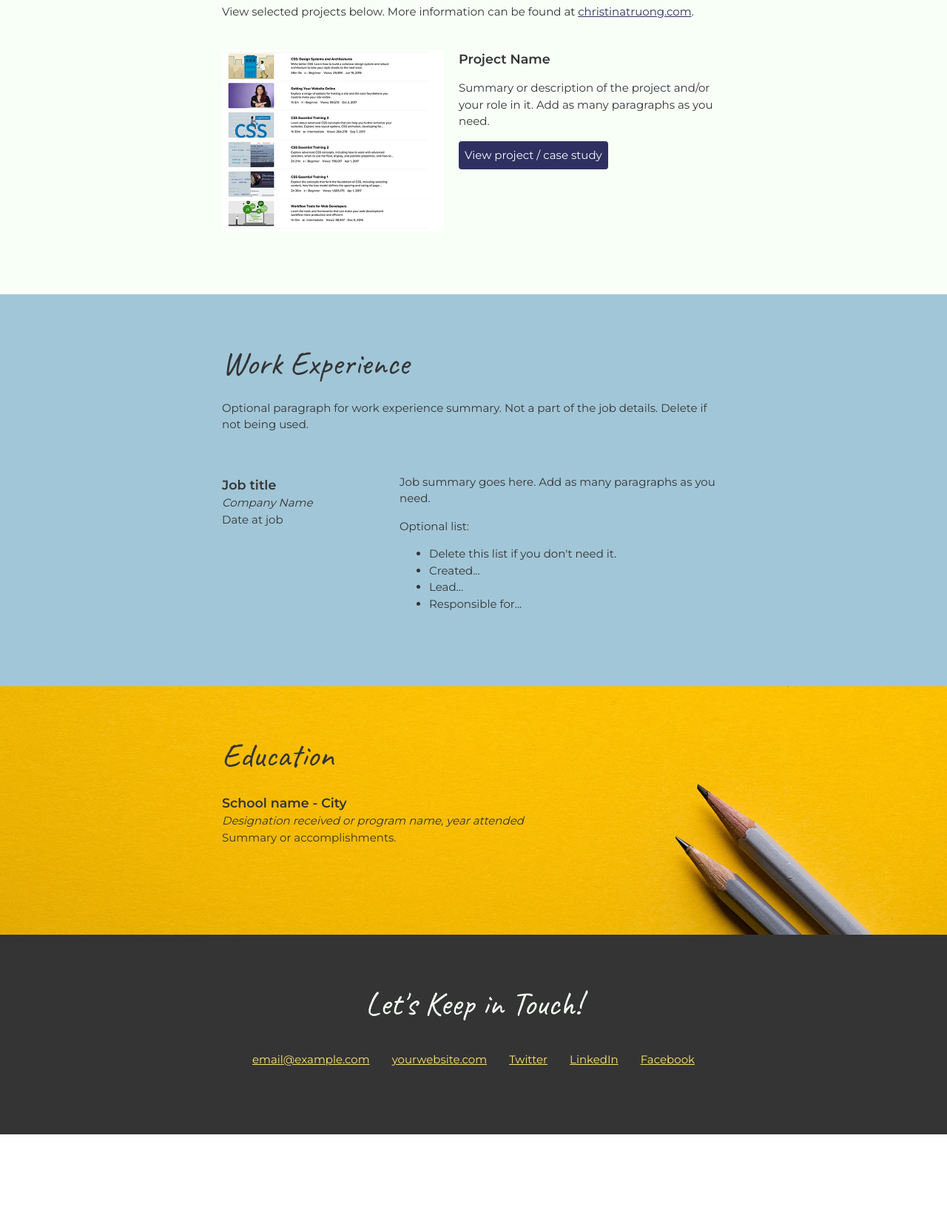
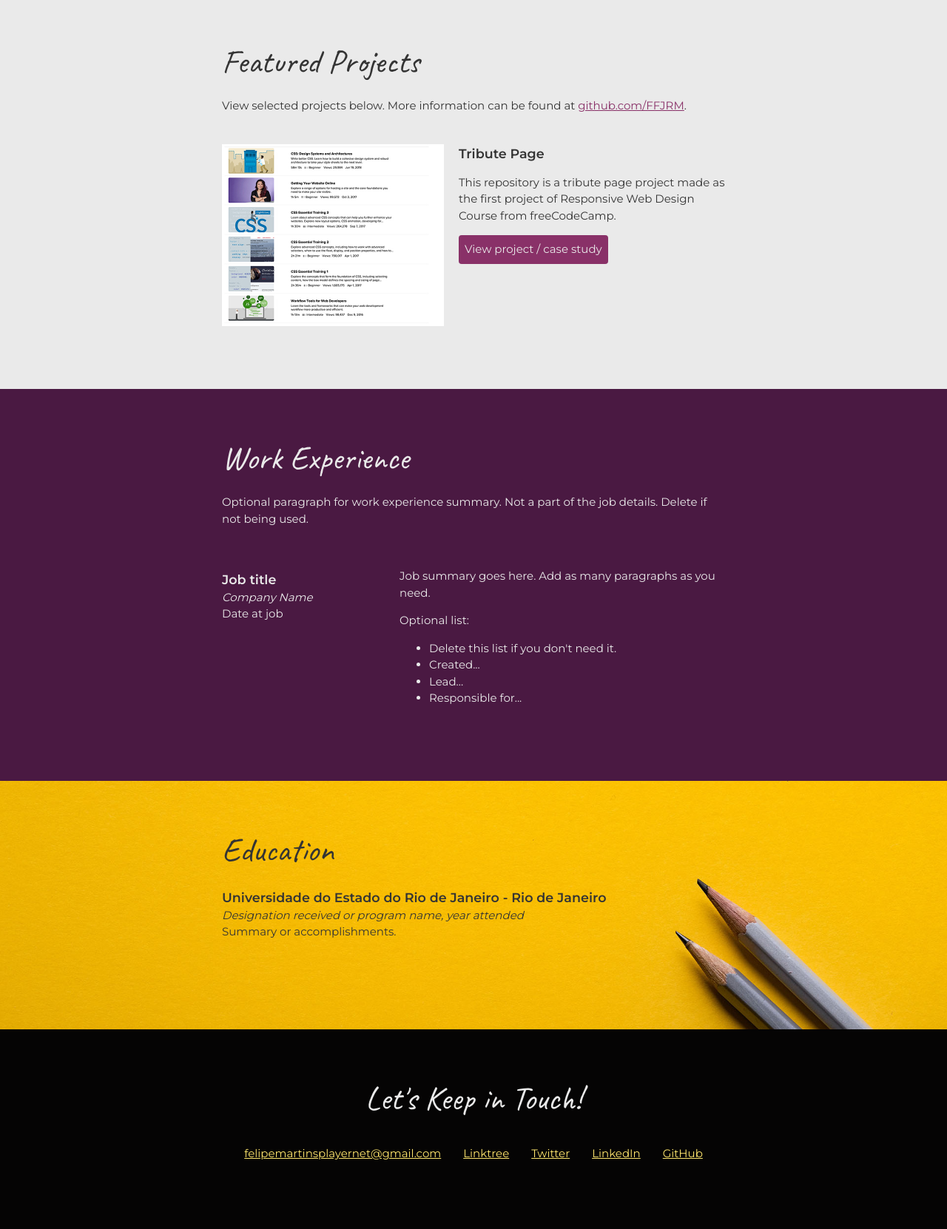
Before and after one commit to FFJRM/my-webpage, a plain HTML site: page index.html in a window 1280 px wide. Shown: the part 683-2345 px from the top of the page at 74% size. Before the commit the page ends 2217 px from the top, so only its background shows below. Drawn offline with Linux system fonts and the light colour scheme.

Commit message:
Update content and colors

```diff
--- a/css/style.css
+++ b/css/style.css
@@ -61,21 +61,21 @@ h3 {
 /* Profile
 -------------------------------*/
 header {
-  background: #2F3061;
-  color: #F7FFF7;
+  background: #2E1C2B;
+  color: #EAEAEA;
 }
 /* Projects
 -------------------------------*/
 .projects {
-  background: #F7FFF7;
+  background: #EAEAEA;
 }
 .projects a {
-  color: #2F3061;
+  color: #893168;
 }
 .projects .btn {
-  background: #2F3061;
+  background: #893168;
   border-radius: 4px;
-  color: #F7FFF7;
+  color: #EAEAEA;
   display: inline-block;
   padding: 8px;
   text-decoration: none;
@@ -92,7 +92,8 @@ header {
 /* Work Experience
 -------------------------------*/
 .work-experience {
-  background: #A1C6D7;
+  background: #4A1942;
+  color: #EAEAEA;
 }
 /* Education
 -------------------------------*/
@@ -108,8 +109,8 @@ header {
 /* Contact Info
 -------------------------------*/
 footer {
-  background: #343434;
-  color: #F7FFF7;
+  background: #050404;
+  color: #EAEAEA;
 }
 .contact-list {
   list-style-type: none;
--- a/index.html
+++ b/index.html
@@ -3,6 +3,12 @@
   <head>
     <meta charset="UTF-8">
     <meta name="viewport" content="width=device-width, initial-scale=1.0">
+    <meta name="description" content="Esta página foi feita durante a realização do curso de CSS Essential Training do LinkedIn Learning. É uma página pessoal feita somente com HTML5 e CSS3, além disso ela foi pensada voltada para a acessibilidade com tags semânticas no HTML5 e as ARIA Roles para facilitar leitores de tela a identificarem o conteúdo da página.">
+    <meta name="keywords" content="HTML5, CSS3, Acessibilidade, Web Design, Web Development">
+    <meta name="author" content="FJRM - Felipe Rodrigues">
+    <meta name="theme-color" content="#FFF">
+    <meta property="og:title" content="FJRM - Portfolio Page of a Web Developer">
+    <meta property="og:type" content="website">
     <title>FJRM - Portfolio Page of a Web Developer</title>
     <link rel="preconnect" href="https://fonts.googleapis.com">
     <link rel="preconnect" href="https://fonts.gstatic.com" crossorigin>
@@ -16,8 +22,9 @@
         <div class="content-wrap">
           <h1>Felipe Rodrigues - FJRM</h1>
           <h2>Student of Front-End Web Development</h2>
-          <p>Add your profile copy here. Add more paragraphs or links as needed. Here is some dummy text: Lorem ipsum dolor sit amet, consectetur adipiscing elit. Praesent bibendum, diam ut gravida efficitur, risus neque scelerisque erat, ut rhoncus erat odio ac justo. Nunc scelerisque vestibulum augue, sit amet hendrerit ante.</p>
-          <p>Add another paragraph if needed.</p>
+          <p>Since 2019, when I got to know the world of programming and technology, I decided that this was what I wanted for my life. I entered the State University of Rio de Janeiro in Computer Science graduation and started taking extracurricular courses to improve and update myself more and more.</p>
+          <p>That's when I realized that my main area of interest is Front-End Development. I continue to study and build my portfolio to get a job at a large technology company or as a freelancer. In my free time, I try to do lessons and use interactive apps to learn some concepts from the Web in a more natural way.</p>
+          <p>I'm learning German and improving my English every day, I try to get involved in events and other online complements to stay more and more updated in the field of technology.</p>
         </div>
       </header>
 
@@ -25,13 +32,13 @@
       <section class="projects">
         <div class="content-wrap divider">
           <h2>Featured Projects</h2>
-          <p>View selected projects below. More information can be found at <a href="http://christinatruong.com">christinatruong.com</a>.</p>
+          <p>View selected projects below. More information can be found at <a href="https://github.com/FFJRM">github.com/FFJRM</a>.</p>
           <!-- Copy the whole <section> block to add more projects. -->
           <section class="project-item">
             <img src="images/project-courses.jpg" alt="description of image">
-            <h3>Project Name</h3>
-            <p>Summary or description of the project and/or your role in it. Add as many paragraphs as you need.</p>
-            <a class="btn" href="#" target="_blank">View project / case study</a>
+            <h3>Tribute Page</h3>
+            <p>This repository is a tribute page project made as the first project of Responsive Web Design Course from freeCodeCamp.</p>
+            <a class="btn" href="https://fjrm-tribute-page.netlify.app/" target="_blank" rel="external" hreflang="en-US">View project / case study</a>
           </section>
           <!-- End of Project block. -->
         </div>
@@ -70,7 +77,7 @@
           <h2>Education</h2>
           <!-- Copy this whole <section> block to add more schools. -->
           <section>
-            <h3>School name - City</h3>
+            <h3>Universidade do Estado do Rio de Janeiro - Rio de Janeiro</h3>
             <p>Designation received or program name, year attended</p>
             <p>Summary or accomplishments.</p>
           </section>
@@ -84,11 +91,11 @@
           <h2>Let's Keep in Touch!</h2>
           <!-- Social media and contact links. Add or remove any networks. -->
           <ul class="contact-list">
-            <li><a href="mailto:email@example.com">email@example.com</a></li>
-            <li><a href="http://yourwebsite.com" target="_blank">yourwebsite.com</a></li>
-            <li><a href="#" target="_blank">Twitter</a></li>
-            <li><a href="#" target="_blank">LinkedIn</a></li>
-            <li><a href="#" target="_blank">Facebook</a></li>
+            <li><a href="mailto:felipemartinsplayernet@gmail.com">felipemartinsplayernet@gmail.com</a></li>
+            <li><a href="https://linktr.ee/ffjrm" target="_blank" rel="external" hreflang="en-US">Linktree</a></li>
+            <li><a href="https://twitter.com/EpilefOficial" target="_blank" rel="external" hreflang="pt-BR">Twitter</a></li>
+            <li><a href="https://www.linkedin.com/in/ffjrm/" target="_blank" rel="external" hreflang="en-US">LinkedIn</a></li>
+            <li><a href="https://github.com/FFJRM" target="_blank" rel="external" hreflang="en-US">GitHub</a></li>
           </ul>
         </div>
       </footer>
```
